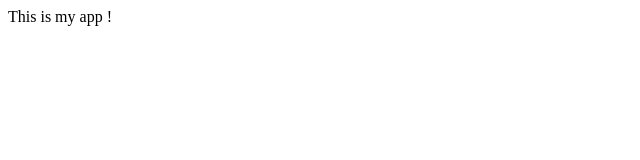
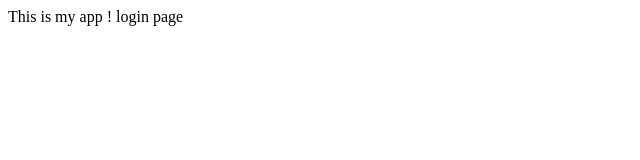
Before and after one commit to sammy7321/myappsample, a plain HTML site: page index.html in a window 1280 px wide. Shown: the full height of the page, 0-640 px from the left. Drawn offline with Linux system fonts and the light colour scheme.

Commit message:
login form update

```diff
--- /dev/null
+++ b/dir2/apps2.js
@@ -0,0 +1 @@
+console.log(1234);
--- a/index.html
+++ b/index.html
@@ -6,6 +6,7 @@
 
 <body>
     This is my app !
+    login page
 </body>
 
 </html>
```
Also changed, not shown: login.html (added, +1 -0 lines), log.txt (added).
